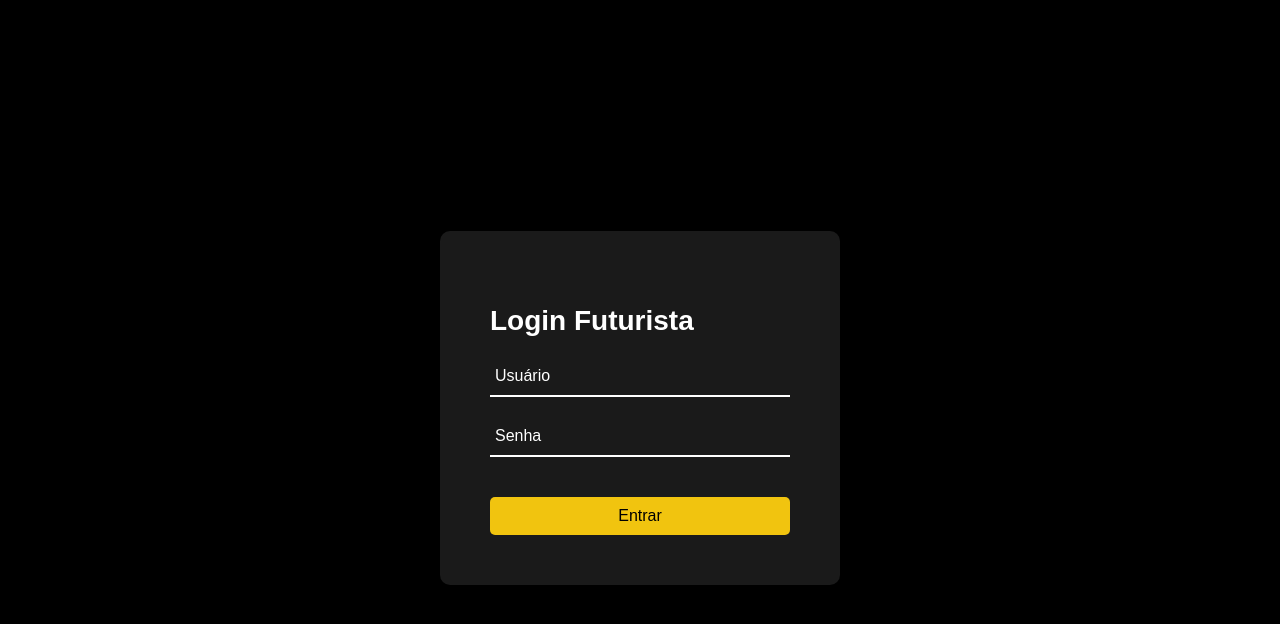
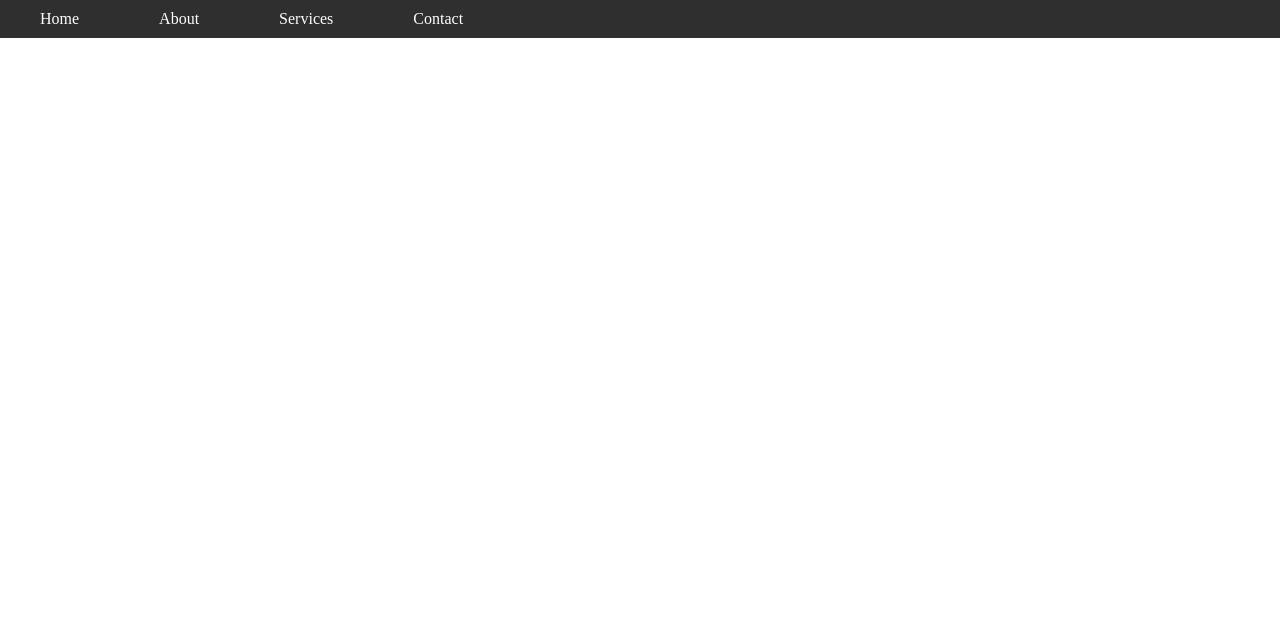
Before and after one commit to DaniMiyuki/Playground, a plain HTML site: page Estudos/pages/two/two.html in a window 1280 px wide. Drawn offline with Linux system fonts and the light colour scheme.

Commit message:
Webpage-Studies

```diff
--- a/Estudos/pages/two/two.css
+++ b/Estudos/pages/two/two.css
@@ -1,82 +1,66 @@
 * {
-    box-sizing: border-box;
+	box-sizing: border-box;
+	margin: 0;
+	padding: 0;
 }
 
-body {
-    background-color: #000;
-    font-family: Arial, sans-serif;
-    font-size: 16px;
+nav {
+	background-color: #2f2f2f;
 }
 
-.container {
-    display: flex;
-    justify-content: center;
-    align-items: center;
-    height: 100vh;
+nav ul {
+	display: flex;
+	list-style: none;
 }
 
-.login-box {
-    background-color: rgba(255, 255, 255, 0.1);
-    border-radius: 10px;
-    box-shadow: 0 0 10px rgba(0, 0, 0, 0.3);
-    padding: 50px;
-    width: 400px;
+nav li {
+	margin: 0 20px;
 }
 
-.title {
-    color: #fff;
-    font-size: 28px;
-    margin-bottom: 20px;
+nav a {
+	display: block;
+	padding: 10px 20px;
+	color: #fff;
+	text-decoration: none;
+	transition: background-color 0.3s ease;
 }
 
-form {
-    display: flex;
-    flex-direction: column;
+nav a:hover {
+	background-color: #4caf50;
 }
 
-.input-box {
-    position: relative;
-    margin-bottom: 20px;
+.spin:hover {
+	animation: spin 1s linear infinite;
 }
 
-input {
-    background-color: transparent;
-    border: none;
-    border-bottom: 2px solid #fff;
-    color: #fff;
-    font-size: 16px;
-    padding: 10px 10px 10px 5px;
-    width: 100%;
+.bounce:hover {
+	animation: bounce 1s infinite;
 }
 
-label {
-    color: #fff;
-    font-size: 16px;
-    position: absolute;
-    top: 10px;
-    left: 5px;
-    transition: all 0.3s ease-in-out;
+.flip:hover {
+	animation: flip 1s;
 }
 
-input:focus + label, input:valid + label {
-    font-size: 12px;
-    top: -10px;
-    color: #f1c40f;
+.pulse:hover {
+	animation: pulse 1s infinite;
 }
 
-.btn {
-    background-color: #f1c40f;
-    border: none;
-    border-radius: 5px;
-    color: #000;
-    cursor: pointer;
-    font-size: 16px;
-    margin-top: 20px;
-    padding: 10px;
-    transition: all 0.3s ease-in-out;
+@keyframes spin {
+	100% { transform: rotate(360deg); }
 }
 
-.btn:hover {
-    background-color: #000;
-    color: #f1c40f;
+@keyframes bounce {
+	0%, 100% { transform: translateY(0); }
+	50% { transform: translateY(-10px); }
 }
+
+@keyframes flip {
+	from { transform: rotateY(0); }
+	to { transform: rotateY(360deg); }
+}
+
+@keyframes pulse {
+	0% { transform: scale(1); }
+	50% { transform: scale(1.2); }
+	100% { transform: scale(1); }
+}
--- a/Estudos/pages/two/two.html
+++ b/Estudos/pages/two/two.html
@@ -1,27 +1,17 @@
 <!DOCTYPE html>
-<html lang="en">
+<html>
 <head>
-    <meta charset="UTF-8">
-    <meta name="viewport" content="width=device-width, initial-scale=1.0">
-    <title>Login Futurista</title>
-    <link rel="stylesheet" href="/Estudos/pages/two/two.css">
+	<title>Menu</title>
+	<link rel="stylesheet" type="text/css" href="two.css">
 </head>
 <body>
-    <div class="container">
-        <div class="login-box">
-            <h2 class="title">Login Futurista</h2>
-            <form>
-                <div class="input-box">
-                    <input type="text" name="username" required>
-                    <label for="username">Usuário</label>
-                </div>
-                <div class="input-box">
-                    <input type="password" name="password" required>
-                    <label for="password">Senha</label>
-                </div>
-                <button class="btn">Entrar</button>
-            </form>
-        </div>
-    </div>
+	<nav>
+		<ul>
+			<li><a href="#" class="spin">Home</a></li>
+			<li><a href="#" class="bounce">About</a></li>
+			<li><a href="#" class="flip">Services</a></li>
+			<li><a href="#" class="pulse">Contact</a></li>
+		</ul>
+	</nav>
 </body>
 </html>
--- a/Estudos/style.css
+++ b/Estudos/style.css
@@ -1,45 +1,19 @@
 * {
+    box-sizing: border-box; /*indica como sera calculado o total, que no caso borda e preenchimento estao inclusos no mesmo*/
     margin: 0;
     padding: 0;
-    background: rgb(95, 95, 157);
-    text-decoration: none;
-    box-sizing: border-box; /*tamanho total de um elemento, no caso escolhido, a soma inclui o paading e o margin*/
 }
 
 header {
-    position: fixed;
-    background: rgb(22, 21, 44);
-    color: azure;
-    top: 0;
-    left: 0;
-    width: 100%;
-    padding: 30px;
-    z-index: 1;
+    background: rgb(214, 23, 141);
+    padding: 20px;
+    color: blanchedalmond;
 }
 
 .navlist {
-    position: absolute;
-    display: flex;
-    flex-direction: column;
-    align-items: center;
-    background: rgba(231, 32, 112, 0.419);
-    opacity: 90%;
-    inset: 0;
-    width: 30%;
-    height: auto;
-    box-shadow: 40px 0 0 rgba(92, 12, 44);
-    padding-top: 100px;
+
 }
 
-.list {
-    position: relative;
-    text-align: center;
-    justify-content: center;
-    list-style: none;
-    margin-top: 30px;
-}
-
-.list-one {
-    position: relative;
+.navlist:hover {
 
 }
```
Also changed, not shown: Estudos/index.html (+5 -2 lines), Estudos/script.ts (added, +20 -0 lines), Estudos/script.js (deleted).
